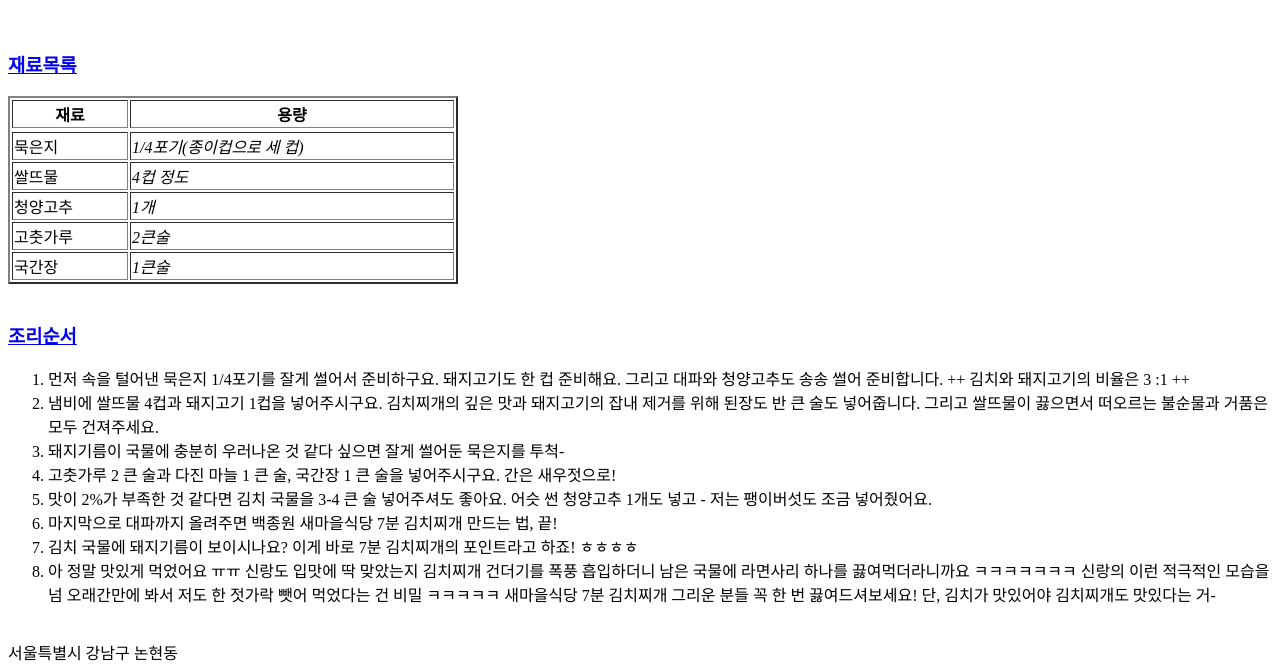
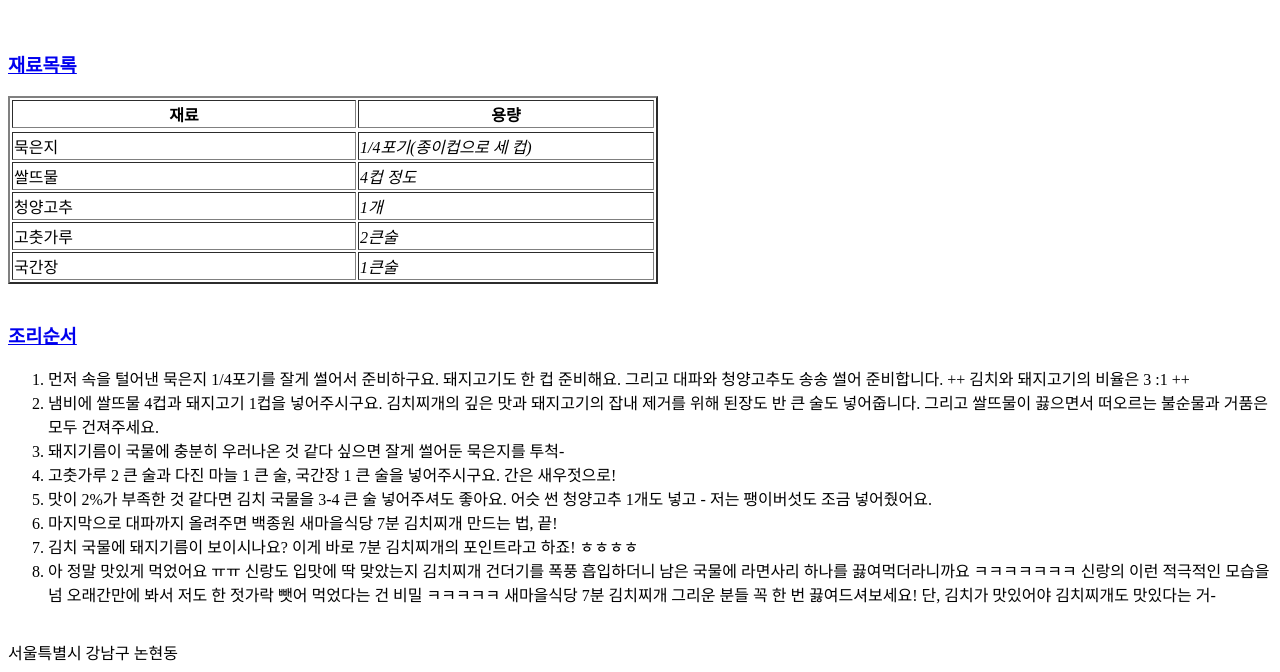
Before and after one commit to sunset2350/html-css-study, a plain HTML site: page index.html in a window 1280 px wide. Shown: the part 2206-2878 px from the top of the page. Drawn offline with Linux system fonts and the light colour scheme.

Commit message:
update table

```diff
--- a/index.html
+++ b/index.html
@@ -239,10 +239,10 @@
       target="_blank"
       ><h3>재료목록</h3>
     </a>
-    <table border="2" width="450" height="150">
+    <table border="2" width="650" height="150">
       <tr>
         <thead>
-          <th><strong>재료</strong></th>
+          <th width="340"><strong>재료</strong></th>
           <th><strong>용량</strong></th>
         </thead>
       </tr>
```
